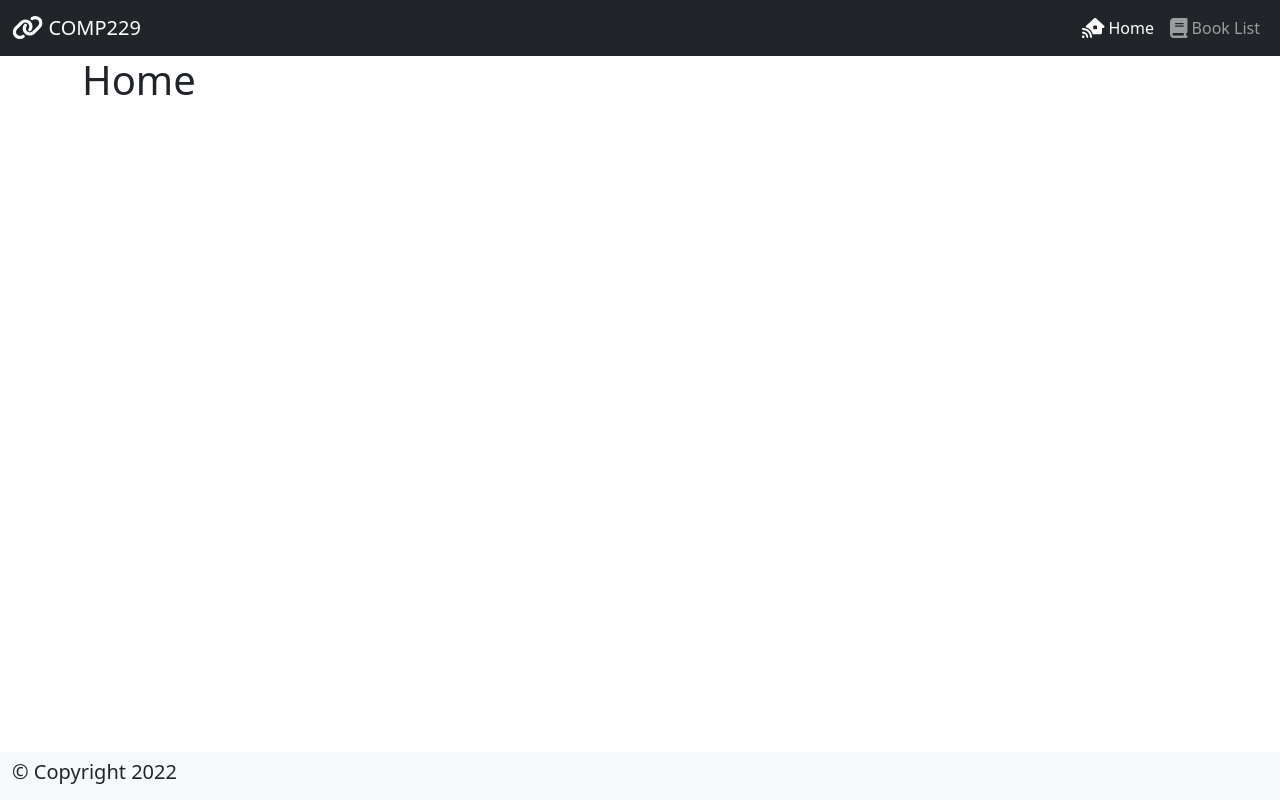
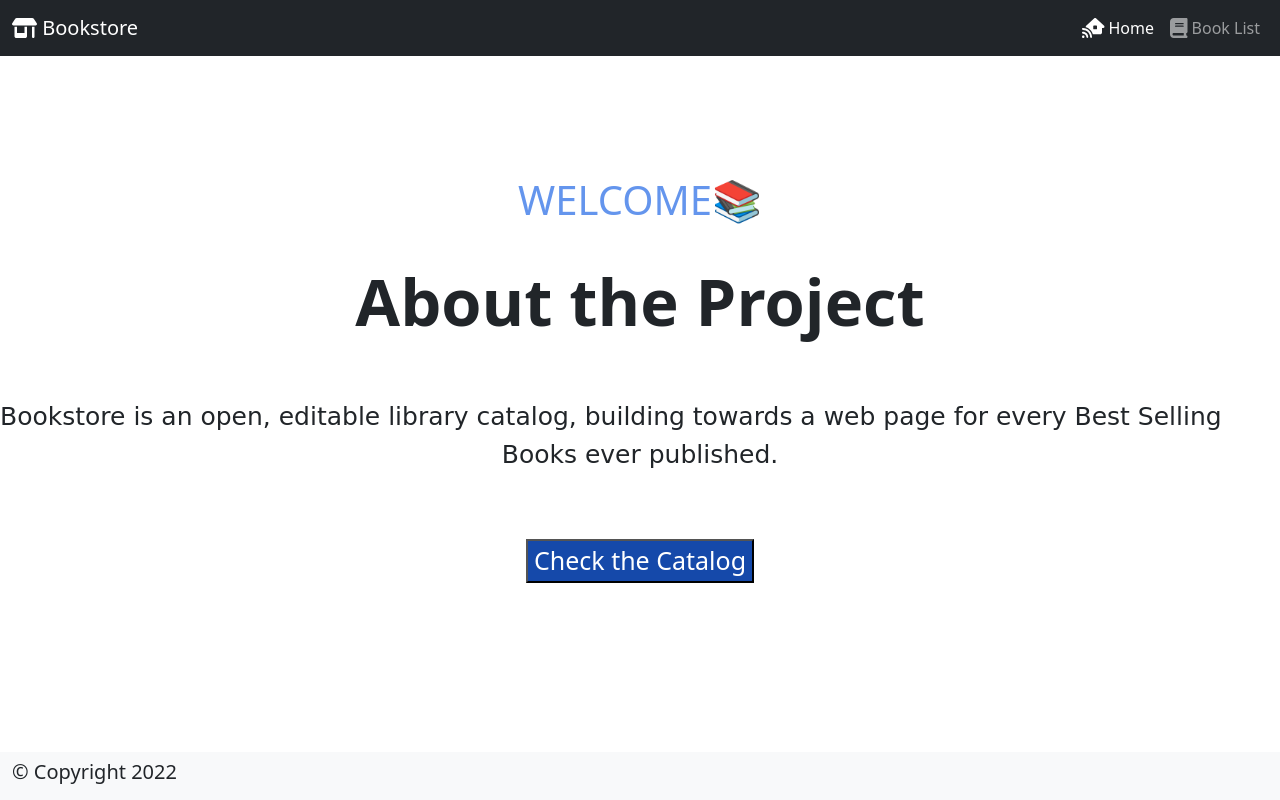
Before and after one commit to ItalCad91/COMP229--Midterm-301242893, a Node server app: page / in a window 1280 px wide. Run offline with Node 20, Linux system fonts and the light colour scheme; some libraries are stand-ins or nearby versions.

Commit message:
Home Page Update

```diff
--- a/client/content/app.css
+++ b/client/content/app.css
@@ -50,3 +50,39 @@
     border-radius: .4em;
     width: 100%;
 }
+
+
+
+  /* HOME.EJS STYLES */
+.welcomehome{
+  color: #6495ed;
+  font-size: 65px;
+  text-align-last: center;
+  position: relative;
+  top: 120px;
+}
+
+.iam{
+  font-weight: 800;
+  font-size: 65px;
+  text-align-last: center;
+  position: relative;
+  top: 150px;
+}
+.intro{
+  font-size: 25px;
+  text-align-last: center;
+  position: relative;
+  top: 200px;
+  font-family: 'Pacifico', cursive;
+}
+.phome{
+  font-size: 25px;
+  text-align-last: center;
+  position: relative;
+  top: 250px;
+}
+.homebutton{
+background-color: #1549aa;
+color: white;
+}
--- a/server/views/components/header.ejs
+++ b/server/views/components/header.ejs
@@ -1,6 +1,6 @@
 <nav class="navbar navbar-expand-lg navbar-dark bg-dark">
     <div class="container-fluid">
-      <a class="navbar-brand" href="/"><i class="fa-solid fa-link fa-lg"></i> COMP229</a>
+      <a class="navbar-brand" href="/"><i class="fa-solid fa-shop"></i> Bookstore </a>
       <button class="navbar-toggler" type="button" data-bs-toggle="collapse" data-bs-target="#navbarSupportedContent" aria-controls="navbarSupportedContent" aria-expanded="false" aria-label="Toggle navigation">
         <span class="navbar-toggler-icon"></span>
       </button>
--- a/server/views/content/books/list.ejs
+++ b/server/views/content/books/list.ejs
@@ -2,7 +2,7 @@
     <div class="row">
         <div class="offset-md-1 col-md-11">
             <h1>
-                <%= title %>
+                BEST SELLERS🏆
             </h1>
             <!-- ------------------------ -->
             <!-- FIX THE ADD BUTTON BELOW -->
--- a/server/views/content/home.ejs
+++ b/server/views/content/home.ejs
@@ -1,3 +1,18 @@
-<div class="container">
-    <h1><%= title %></h1>
+<div class="welcomehome">
+    <h1>WELCOME📚</h1>
 </div>
+<body>
+    <main>
+      <h1 class="iam">
+        About the Project
+      </h1>
+
+      <p class="intro">
+        Bookstore is an open, editable library catalog, building towards a web page for every Best Selling Books ever published.
+      </p>
+
+      <p class="phome">
+        <button class="homebutton" onclick="location.href = '/books/list'" > Check the Catalog </button>
+      </p>
+    </main>
+  </body>
```
